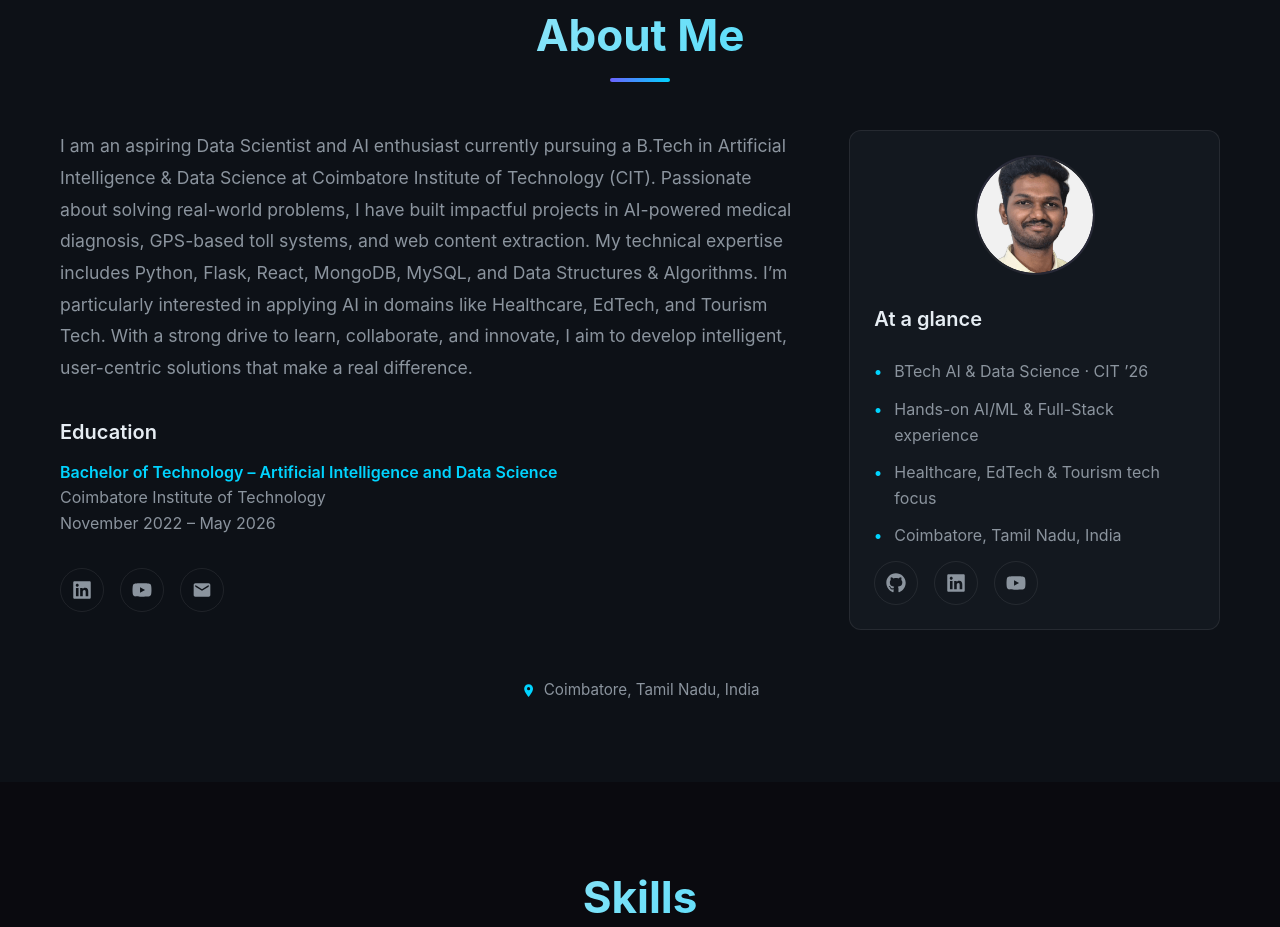
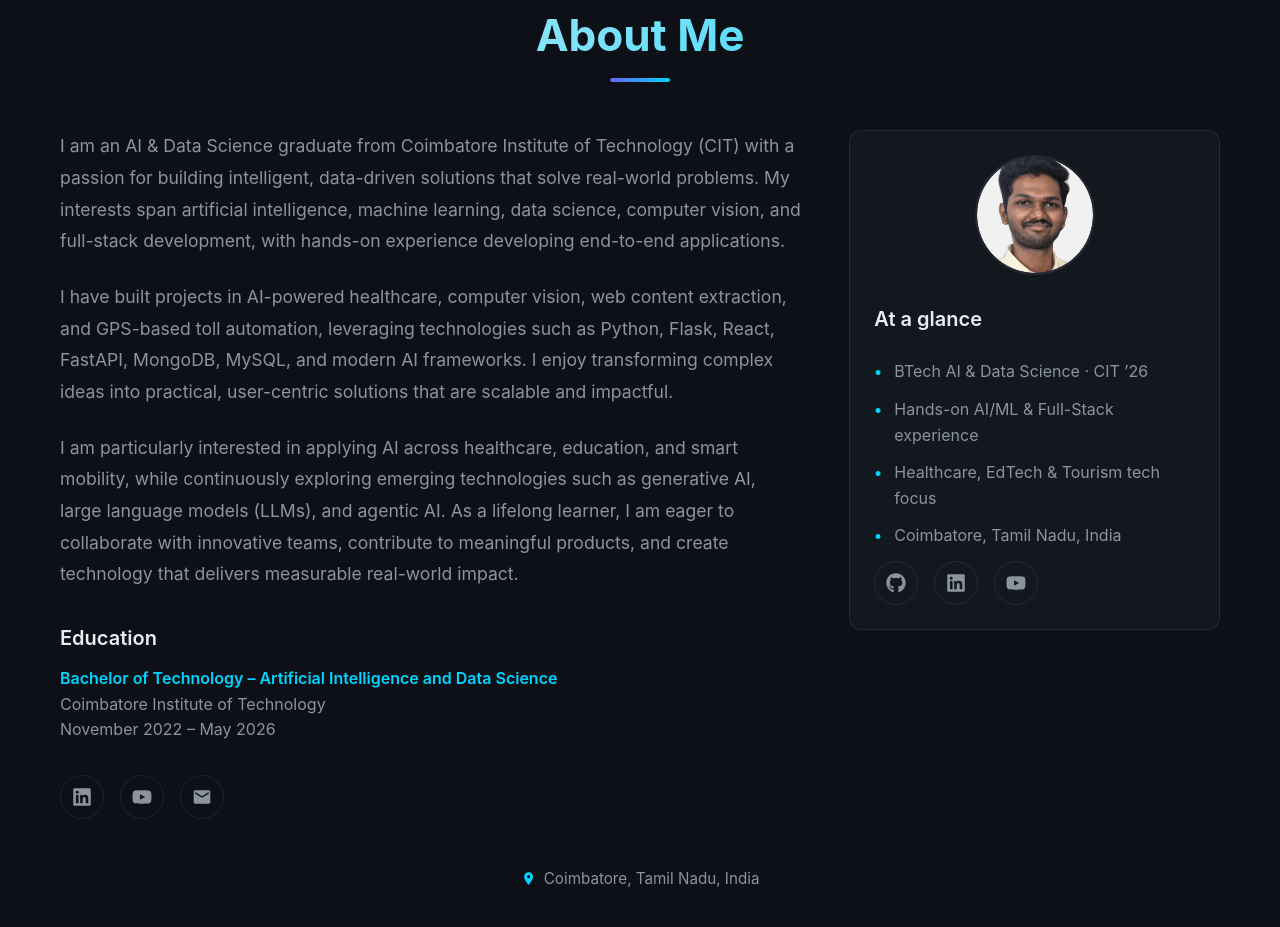
Before and after one commit to Edward-Samuel/portfolio-website, a React (Vite) app: page / in a window 1280 px wide. Shown: the part 880-1807 px from the top of the page. Built offline with nearby package versions, Linux system fonts and the light colour scheme.

Commit message:
Fixed contents

```diff
--- a/index.html
+++ b/index.html
@@ -4,8 +4,73 @@
     <meta charset="UTF-8" />
     <link rel="icon" type="image/svg+xml" href="/favicon.svg" />
     <meta name="viewport" content="width=device-width, initial-scale=1.0" />
-    <meta name="description" content="Edward Samuel L — Data Science Intern, AI & ML Enthusiast, Python Developer. Portfolio showcasing projects, skills, and experience." />
-    <title>Edward Samuel L | Portfolio</title>
+
+    <!-- Canonical & basic metadata -->
+    <link rel="canonical" href="https://edwards-portfolio-1904.web.app/" />
+    <title>Edward Samuel L | AI & Data Science Portfolio</title>
+    <meta name="description" content="Portfolio of Edward Samuel L — Data Science Intern, AI & ML Enthusiast, and Python Developer. Projects and experience in machine learning, NLP, computer vision, and full-stack development." />
+
+    <!-- Open Graph -->
+    <meta property="og:type" content="website" />
+    <meta property="og:url" content="https://edwards-portfolio-1904.web.app/" />
+    <meta property="og:title" content="Edward Samuel L | AI & Data Science Portfolio" />
+    <meta property="og:description" content="Portfolio of Edward Samuel L — Data Science Intern, AI & ML Enthusiast, and Python Developer. Projects and experience in machine learning, NLP, computer vision, and full-stack development." />
+    <meta property="og:image" content="https://edwards-portfolio-1904.web.app/social-preview.jpg" />
+    <meta property="og:image:secure_url" content="https://edwards-portfolio-1904.web.app/social-preview.jpg" />
+    <meta property="og:image:type" content="image/jpeg" />
+    <meta property="og:image:width" content="1200" />
+    <meta property="og:image:height" content="630" />
+    <meta property="og:image:alt" content="Edward Samuel L — AI & Data Science, skills in Python, Machine Learning, NLP, React, Flask, and FastAPI" />
+    <meta property="og:site_name" content="Edward Samuel L Portfolio" />
+    <meta property="og:locale" content="en_IN" />
+
+    <!-- Twitter Card -->
+    <meta name="twitter:card" content="summary_large_image" />
+    <meta name="twitter:title" content="Edward Samuel L | AI & Data Science Portfolio" />
+    <meta name="twitter:description" content="Portfolio of Edward Samuel L — Data Science Intern, AI & ML Enthusiast, and Python Developer. Projects and experience in machine learning, NLP, computer vision, and full-stack development." />
+    <meta name="twitter:image" content="https://edwards-portfolio-1904.web.app/social-preview.jpg" />
+    <meta name="twitter:image:alt" content="Edward Samuel L — AI & Data Science, skills in Python, Machine Learning, NLP, React, Flask, and FastAPI" />
+
+    <!-- JSON-LD Person schema -->
+    <script type="application/ld+json">
+      {
+        "@context": "https://schema.org",
+        "@type": "Person",
+        "name": "Edward Samuel L",
+        "url": "https://edwards-portfolio-1904.web.app/",
+        "image": "https://edwards-portfolio-1904.web.app/edward-samuel-profile.jpeg",
+        "email": "mailto:edwardsamuel9697@gmail.com",
+        "jobTitle": "Data Science Intern",
+        "description": "AI & Data Science graduate from Coimbatore Institute of Technology. Passionate about building intelligent, data-driven solutions across healthcare, education, and smart mobility using Python, React, Flask, FastAPI, and modern AI/ML frameworks.",
+        "address": {
+          "@type": "PostalAddress",
+          "addressLocality": "Coimbatore",
+          "addressRegion": "Tamil Nadu",
+          "addressCountry": "India"
+        },
+        "alumniOf": {
+          "@type": "CollegeOrUniversity",
+          "name": "Coimbatore Institute of Technology"
+        },
+        "knowsAbout": [
+          "Artificial Intelligence",
+          "Machine Learning",
+          "Natural Language Processing",
+          "Computer Vision",
+          "Data Science",
+          "Python",
+          "React",
+          "Flask",
+          "FastAPI",
+          "Full-Stack Web Development"
+        ],
+        "sameAs": [
+          "https://www.linkedin.com/in/edwardsamuel13",
+          "https://github.com/Edward-Samuel",
+          "https://www.youtube.com/@samsworld19-w2l"
+        ]
+      }
+    </script>
   </head>
   <body>
     <div id="root"></div>
--- a/src/components/About.jsx
+++ b/src/components/About.jsx
@@ -14,7 +14,11 @@ function About() {
 
         <div className="about__grid">
           <Reveal className="about__content">
-            <p className="about__text">{bio.paragraph}</p>
+            <div className="about__text">
+              {bio.paragraph.split('\n\n').map((para, index) => (
+                <p key={index}>{para}</p>
+              ))}
+            </div>
 
             <div className="about__education">
               <h3 className="about__subheading">Education</h3>
--- a/src/data.js
+++ b/src/data.js
@@ -16,7 +16,7 @@ export const profile = {
     "https://drive.google.com/uc?export=download&id=11CI6QM_c3zVDpP9NLKkkh-5yr3b5ptin",
   resumeFallback: "/Profile.pdf",
   summary:
-    "I am an aspiring Data Scientist and AI enthusiast currently pursuing a B.Tech in Artificial Intelligence & Data Science at Coimbatore Institute of Technology (CIT). Passionate about solving real-world problems, I have built impactful projects in AI-powered medical diagnosis, GPS-based toll systems, and web content extraction. My technical expertise includes Python, Flask, React, MongoDB, MySQL, and Data Structures & Algorithms. I’m particularly interested in applying AI in domains like Healthcare, EdTech, and Tourism Tech. With a strong drive to learn, collaborate, and innovate, I aim to develop intelligent, user-centric solutions that make a real difference.",
+    "I am an AI & Data Science graduate from Coimbatore Institute of Technology (CIT) with a passion for building intelligent, data-driven solutions that solve real-world problems. My interests span artificial intelligence, machine learning, data science, computer vision, and full-stack development, with hands-on experience developing end-to-end applications.\n\nI have built projects in AI-powered healthcare, computer vision, web content extraction, and GPS-based toll automation, leveraging technologies such as Python, Flask, React, FastAPI, MongoDB, MySQL, and modern AI frameworks. I enjoy transforming complex ideas into practical, user-centric solutions that are scalable and impactful.\n\nI am particularly interested in applying AI across healthcare, education, and smart mobility, while continuously exploring emerging technologies such as generative AI, large language models (LLMs), and agentic AI. As a lifelong learner, I am eager to collaborate with innovative teams, contribute to meaningful products, and create technology that delivers measurable real-world impact.",
 };
 
 export const greetings = [
@@ -74,6 +74,7 @@ export const skills = [
     items: [
       "Machine Learning",
       "NLP",
+      "Agentic AI",
       "Feature Engineering",
       "Model Training",
       "Symptom Analysis",
--- a/src/index.css
+++ b/src/index.css
@@ -645,6 +645,10 @@ body::before {
   line-height: 1.8;
 }
 
+.about__text p + p {
+  margin-top: 1.5rem;
+}
+
 .about__subheading {
   font-size: 1.25rem;
   font-weight: 600;
```
Also changed, not shown: public/robots.txt (added), public/social-preview.jpg (added), 1 other file (tests, documents, lock files or other folders).
